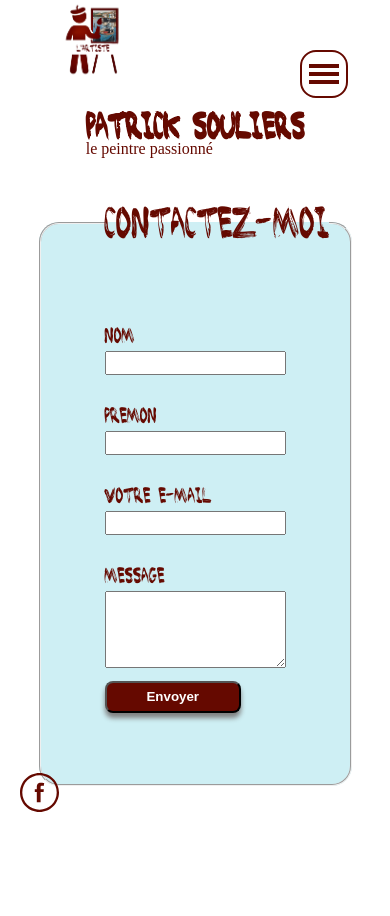
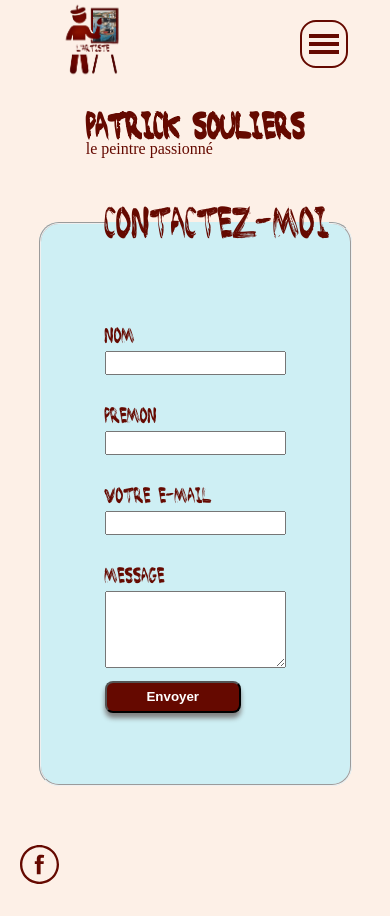
Before and after one commit to GillesP-dev/FilRouge, a PHP site: page /contact.html in a window 390 px wide. Before the commit the page ends 812 px from the top, so only its background shows below. Run offline with PHP 8.4, Linux system fonts and the light colour scheme.

Commit message:
rajout fond beige

```diff
--- a/style.css
+++ b/style.css
@@ -8,6 +8,7 @@
 }
 body {
     font-family: 'Brushed',sans-serif;
+    background-color: #fdf0e7;
 }
 
 
@@ -20,7 +21,7 @@ body {
     flex-wrap: wrap;
     width: 100%;
     height: 150px;
-    background-color:white;
+    background-color:#fdf0e7;
     top: 0;
 }
 .logo{
@@ -113,7 +114,7 @@ body {
     display: block;
     height: 80px;
     width: 500px;
-    background: white;
+    background: #fdf0e7;
     top: -2rem;
     line-height: 80px;
 
@@ -384,9 +385,6 @@ section h2 {
     .menu {
         display: none;
     }
-    .hamburger {
-        display: flex;
-    }
 
     .logo {
 
@@ -414,8 +412,9 @@ section h2 {
         margin-right: auto;
     }
     .hamburger {
+        display: flex;
         position: absolute;
-        top: 50px;
+        top: 20px;
         right: 10px;
     }
     .containerPortrait {
@@ -438,6 +437,10 @@ section h2 {
         margin-top: 1rem;
         height: 40rem;
     }
+    .piedDePage {
+        position: relative;
+        bottom: 0;
+    }
 
 }
 
@@ -455,6 +458,10 @@ section h2 {
     body .formulaire {
         margin-top: 1rem;
 
+    }
+    .piedDePage {
+        position: relative;
+        bottom: 0;
     }
 }
 /*------------------------------ galerie carousel --------------------*/
```
